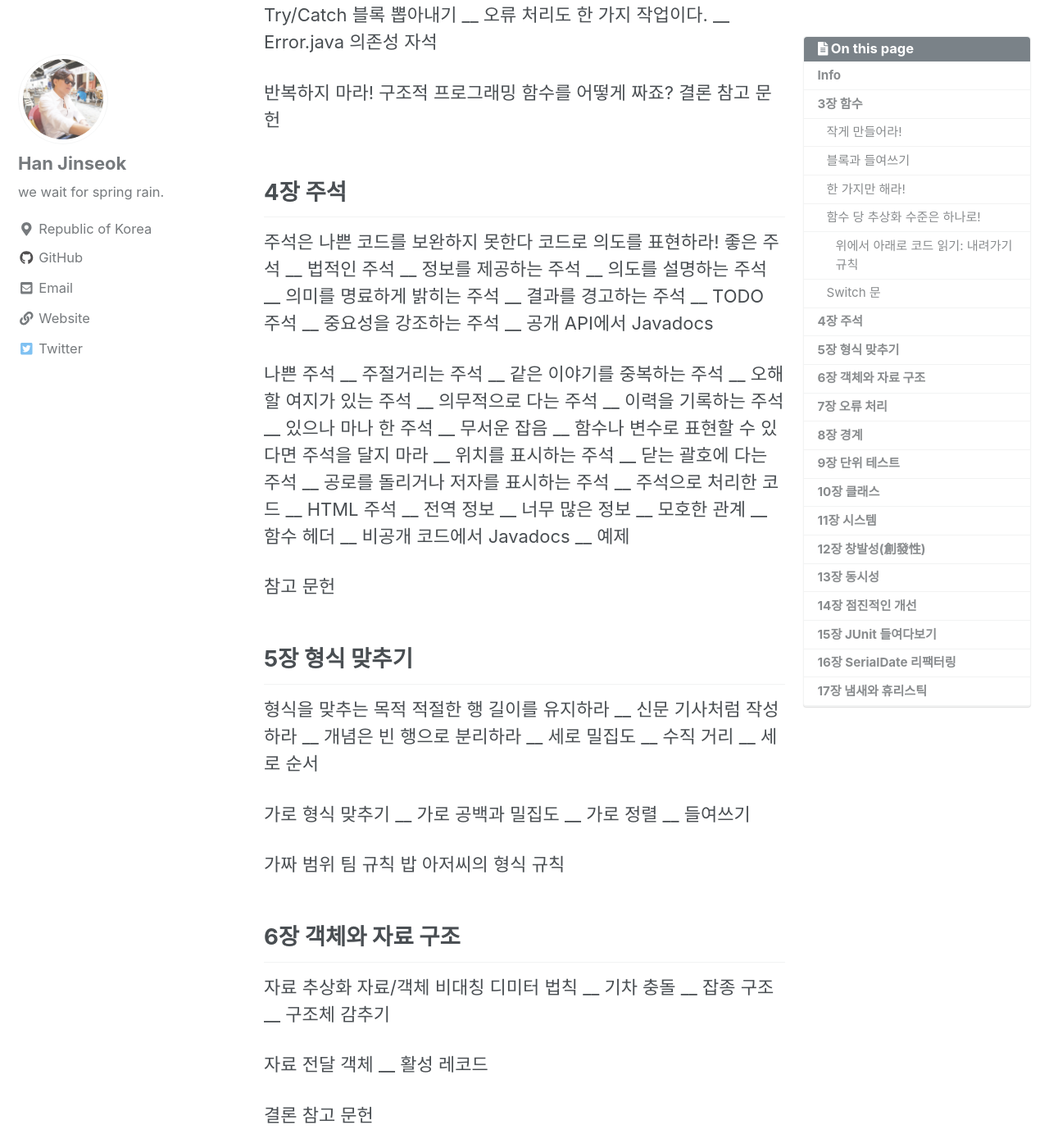
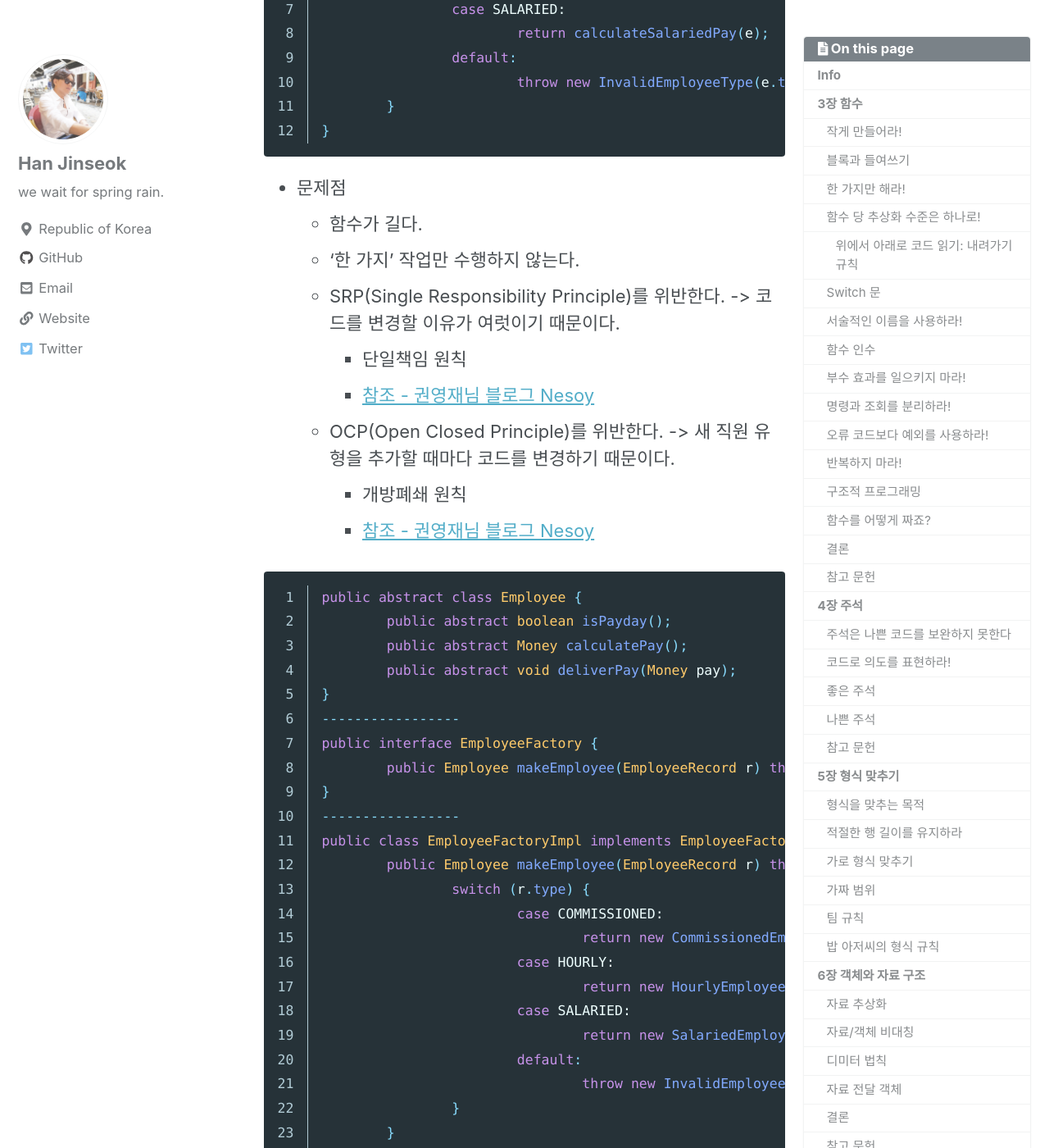
Before and after one commit to moregorenine/moregorenine.github.io, a Jekyll site: the page built from _posts/book/2019-03-01-clean-code-part3.md, in a window 1280 px wide and 1400 px high, scrolled down 2806 px. Shown: the whole window at 82% size. Built offline with Jekyll 4.4.1, drawn with Linux system fonts in a browser that asks for light colours; nearby versions of some CDN libraries; comment, search, counter and statistics services are not loaded; a style sheet for code colours, icons or effects is not loaded; some of the changed text lies outside the part shown.

Commit message:
Update 2019-03-01-clean-code-part3.md

```diff
--- a/_posts/book/2019-03-01-clean-code-part3.md
+++ b/_posts/book/2019-03-01-clean-code-part3.md
@@ -63,8 +63,60 @@ public static String renderPageWithSetupsAndTeardowns( PageData pageData, boolea
 함수 추상화 부분이 한번에 한단계씩 낮아지는 것이 가장 이상적이다.(내려가기 규칙)
 
 ### Switch 문
-서술적인 이름을 사용하라!
-함수 인수
+{% highlight java linenos %}
+public Money calculatePay(Employee e) throws InvalidEmployeeType {
+	switch (e.type) {
+		case COMMISSIONED:
+			return calculateCommissionedPay(e);
+		case HOURLY:
+			return calculateHourlyPay(e);
+		case SALARIED:
+			return calculateSalariedPay(e);
+		default:
+			throw new InvalidEmployeeType(e.type);
+	}
+}
+{% endhighlight %}
+
+- 문제점
+  - 함수가 길다.
+  - '한 가지' 작업만 수행하지 않는다.
+  - SRP(Single Responsibility Principle)를 위반한다. -> 코드를 변경할 이유가 여럿이기 때문이다.
+    - 단일책임 원칙
+    - [참조 - 권영재님 블로그 Nesoy](https://nesoy.github.io/articles/2017-12/SRP "Single Responsibility Principle")
+  - OCP(Open Closed Principle)를 위반한다. -> 새 직원 유형을 추가할 때마다 코드를 변경하기 때문이다.
+    - 개방폐쇄 원칙
+    - [참조 - 권영재님 블로그 Nesoy](https://nesoy.github.io/articles/2018-01/OCP "Open Closed Principle")
+
+{% highlight java linenos %}
+public abstract class Employee {
+	public abstract boolean isPayday();
+	public abstract Money calculatePay();
+	public abstract void deliverPay(Money pay);
+}
+-----------------
+public interface EmployeeFactory {
+	public Employee makeEmployee(EmployeeRecord r) throws InvalidEmployeeType;
+}
+-----------------
+public class EmployeeFactoryImpl implements EmployeeFactory {
+	public Employee makeEmployee(EmployeeRecord r) throws InvalidEmployeeType {
+		switch (r.type) {
+			case COMMISSIONED:
+				return new CommissionedEmployee(r) ;
+			case HOURLY:
+				return new HourlyEmployee(r);
+			case SALARIED:
+				return new SalariedEmploye(r);
+			default:
+				throw new InvalidEmployeeType(r.type);
+		}
+	}
+}
+{% endhighlight %}
+
+### 서술적인 이름을 사용하라!
+### 함수 인수
 __ 많이 쓰는 단항 형식
 __ 플래그 인수
 __ 이항 함수
@@ -73,25 +125,25 @@ __ 인수 객체
 __ 인수 목록
 __ 동사와 키워드
 
-부수 효과를 일으키지 마라!
+### 부수 효과를 일으키지 마라!
 __ 출력 인수
 
-명령과 조회를 분리하라!
-오류 코드보다 예외를 사용하라!
+### 명령과 조회를 분리하라!
+### 오류 코드보다 예외를 사용하라!
 __ Try/Catch 블록 뽑아내기
 __ 오류 처리도 한 가지 작업이다.
 __ Error.java 의존성 자석
 
-반복하지 마라!
-구조적 프로그래밍
-함수를 어떻게 짜죠?
-결론
-참고 문헌
+### 반복하지 마라!
+### 구조적 프로그래밍
+### 함수를 어떻게 짜죠?
+### 결론
+### 참고 문헌
 
 ## 4장 주석
-주석은 나쁜 코드를 보완하지 못한다
-코드로 의도를 표현하라!
-좋은 주석
+### 주석은 나쁜 코드를 보완하지 못한다
+### 코드로 의도를 표현하라!
+### 좋은 주석
 __ 법적인 주석
 __ 정보를 제공하는 주석
 __ 의도를 설명하는 주석
@@ -101,7 +153,7 @@ __ TODO 주석
 __ 중요성을 강조하는 주석
 __ 공개 API에서 Javadocs
 
-나쁜 주석
+### 나쁜 주석
 __ 주절거리는 주석
 __ 같은 이야기를 중복하는 주석
 __ 오해할 여지가 있는 주석
@@ -122,144 +174,144 @@ __ 함수 헤더
 __ 비공개 코드에서 Javadocs
 __ 예제
 
-참고 문헌
+### 참고 문헌
 
 ## 5장 형식 맞추기
-형식을 맞추는 목적
-적절한 행 길이를 유지하라
+### 형식을 맞추는 목적
+### 적절한 행 길이를 유지하라
 __ 신문 기사처럼 작성하라
 __ 개념은 빈 행으로 분리하라
 __ 세로 밀집도
 __ 수직 거리
 __ 세로 순서
 
-가로 형식 맞추기
+### 가로 형식 맞추기
 __ 가로 공백과 밀집도
 __ 가로 정렬
 __ 들여쓰기
 
-가짜 범위
-팀 규칙
-밥 아저씨의 형식 규칙
+### 가짜 범위
+### 팀 규칙
+### 밥 아저씨의 형식 규칙
 
 ## 6장 객체와 자료 구조
-자료 추상화
-자료/객체 비대칭
-디미터 법칙
+### 자료 추상화
+### 자료/객체 비대칭
+### 디미터 법칙
 __ 기차 충돌
 __ 잡종 구조
 __ 구조체 감추기
 
-자료 전달 객체
+### 자료 전달 객체
 __ 활성 레코드
 
-결론
-참고 문헌
+### 결론
+### 참고 문헌
 
 ## 7장 오류 처리
-오류 코드보다 예외를 사용하라
-Try-Catch-Finally 문부터 작성하라
-미확인unchecked 예외를 사용하라
-예외에 의미를 제공하라
-호출자를 고려해 예외 클래스를 정의하라
-정상 흐름을 정의하라
-null을 반환하지 마라
-null을 전달하지 마라
-결론
-참고문헌
+### 오류 코드보다 예외를 사용하라
+### Try-Catch-Finally 문부터 작성하라
+### 미확인unchecked 예외를 사용하라
+### 예외에 의미를 제공하라
+### 호출자를 고려해 예외 클래스를 정의하라
+### 정상 흐름을 정의하라
+### null을 반환하지 마라
+### null을 전달하지 마라
+### 결론
+### 참고문헌
 
 ## 8장 경계
-외부 코드 사용하기
-경계 살피고 익히기
-log4j 익히기
-학습 테스트는 공짜 이상이다
-아직 존재하지 않는 코드를 사용하기
-깨끗한 경계
-참고 문헌
+### 외부 코드 사용하기
+### 경계 살피고 익히기
+### log4j 익히기
+### 학습 테스트는 공짜 이상이다
+### 아직 존재하지 않는 코드를 사용하기
+### 깨끗한 경계
+### 참고 문헌
 
 ## 9장 단위 테스트
-TDD 법칙 세 가지
-깨끗한 테스트 코드 유지하기
+### TDD 법칙 세 가지
+### 깨끗한 테스트 코드 유지하기
 __ 테스트는 유연성, 유지보수성, 재사용성을 제공한다
 
-깨끗한 테스트 코드
+### 깨끗한 테스트 코드
 __ 도메인에 특화된 테스트 언어
 __ 이중 표준
 
-테스트 당 assert 하나
+### 테스트 당 assert 하나
 __ 테스트 당 개념 하나
 
-F.I.R.S.T.
-결론
-참고 문헌
+### F.I.R.S.T.
+### 결론
+### 참고 문헌
 
 ## 10장 클래스
-클래스 체계
+### 클래스 체계
 __ 캡슐화
 
-클래스는 작아야 한다!
+### 클래스는 작아야 한다!
 __ 단일 책임 원칙
 __ 응집도Cohesion
 __ 응집도를 유지하면 작은 클래스 여럿이 나온다
 
-변경하기 쉬운 클래스
+### 변경하기 쉬운 클래스
 __ 변경으로부터 격리
 
-참고 문헌
+### 참고 문헌
 
 ## 11장 시스템
-도시를 세운다면?
-시스템 제작과 시스템 사용을 분리하라
+### 도시를 세운다면?
+### 시스템 제작과 시스템 사용을 분리하라
 __ Main 분리
 __ 팩토리
 __ 의존성 주입
 
-확장
+### 확장
 __ 횡단(cross-cutting) 관심사
 
-자바 프록시
-순수 자바 AOP 프레임워크
-AspectJ 관점
-테스트 주도 시스템 아키텍처 구축
-의사 결정을 최적화하라
-명백한 가치가 있을 때 표준을 현명하게 사용하라
-시스템은 도메인 특화 언어가 필요하다
-결론
-참고 문헌
+### 자바 프록시
+### 순수 자바 AOP 프레임워크
+### AspectJ 관점
+### 테스트 주도 시스템 아키텍처 구축
+### 의사 결정을 최적화하라
+### 명백한 가치가 있을 때 표준을 현명하게 사용하라
+### 시스템은 도메인 특화 언어가 필요하다
+### 결론
+### 참고 문헌
 
 ## 12장 창발성(創發性)
-창발적 설계로 깔끔한 코드를 구현하자
-단순한 설계 규칙 1: 모든 테스트를 실행하라
-단순한 설계 규칙 2~4: 리팩터링
-중복을 없애라
-표현하라
-클래스와 메서드 수를 최소로 줄여라
-결론
-참고 문헌
+### 창발적 설계로 깔끔한 코드를 구현하자
+### 단순한 설계 규칙 1: 모든 테스트를 실행하라
+### 단순한 설계 규칙 2~4: 리팩터링
+### 중복을 없애라
+### 표현하라
+### 클래스와 메서드 수를 최소로 줄여라
+### 결론
+### 참고 문헌
 
 ## 13장 동시성
-동시성이 필요한 이유?
+### 동시성이 필요한 이유?
 __ 미신과 오해
 
-난관
-동시성 방어 원칙
+### 난관
+### 동시성 방어 원칙
 __ 단일 책임 원칙Single Responsibility Principle, SRP
 __ 따름 정리corollary: 자료 범위를 제한하라
 __ 따름 정리: 자료 사본을 사용하라
 __ 따름 정리: 스레드는 가능한 독립적으로 구현하라
 
-라이브러리를 이해하라
+### 라이브러리를 이해하라
 __ 스레드 환경에 안전한 컬렉션
 
-실행 모델을 이해하라
+### 실행 모델을 이해하라
 __ 생산자-소비자Producer-Consumer
 __ 읽기-쓰기Readers-Writers
 __ 식사하는 철학자들Dining Philosophers
 
-동기화하는 메서드 사이에 존재하는 의존성을 이해하라
-동기화하는 부분을 작게 만들어라
-올바른 종료 코드는 구현하기 어렵다
-스레드 코드 테스트하기
+### 동기화하는 메서드 사이에 존재하는 의존성을 이해하라
+### 동기화하는 부분을 작게 만들어라
+### 올바른 종료 코드는 구현하기 어렵다
+### 스레드 코드 테스트하기
 __ 말이 안 되는 실패는 잠정적인 스레드 문제로 취급하라
 __ 다중 스레드를 고려하지 않은 순차 코드부터 제대로 돌게 만들자
 __ 다중 스레드를 쓰는 코드 부분을 다양한 환경에 쉽게 끼워 넣을 수 있게 스레드 코드를 구현하라
@@ -351,12 +403,12 @@ __ G34: 함수는 추상화 수준을 한 단계만 내려가야 한다
 __ G35: 설정 정보는 최상위 단계에 둬라
 __ G36: 추이적 탐색을 피하라
 
-자바
+### 자바
 __ J1: 긴 import 목록을 피하고 와일드카드를 사용하라
 __ J2: 상수는 상속하지 않는다
 __ J3: 상수 대 Enum
 
-이름
+### 이름
 __ N1: 서술적인 이름을 사용하라
 __ N2: 적절한 추상화 수준에서 이름을 선택하라
 __ N3: 가능하다면 표준 명명법을 사용하
@@ -365,7 +417,7 @@ __ N5: 긴 범위는 긴 이름을 사용하라
 __ N6: 인코딩을 피하라
 __ N7: 이름으로 부수 효과를 설명하라
 
-테스트
+### 테스트
 __ T1: 불충분한 테스트
 __ T2: 커버리지 도구를 사용하라!
 __ T3: 사소한 테스트를 건너뛰지 마라
@@ -376,8 +428,8 @@ __ T7: 실패 패턴을 살펴라
 __ T8: 테스트 커버리지 패턴을 살펴라
 __ T9: 테스트는 빨라야 한다
 
-결론
-참고 문헌
+### 결론
+### 참고 문헌
 
 부록A 동시성 II
 
```
Also changed, not shown: other parts of _posts/book/2019-03-01-clean-code-part3.md (+16 -16 lines).
